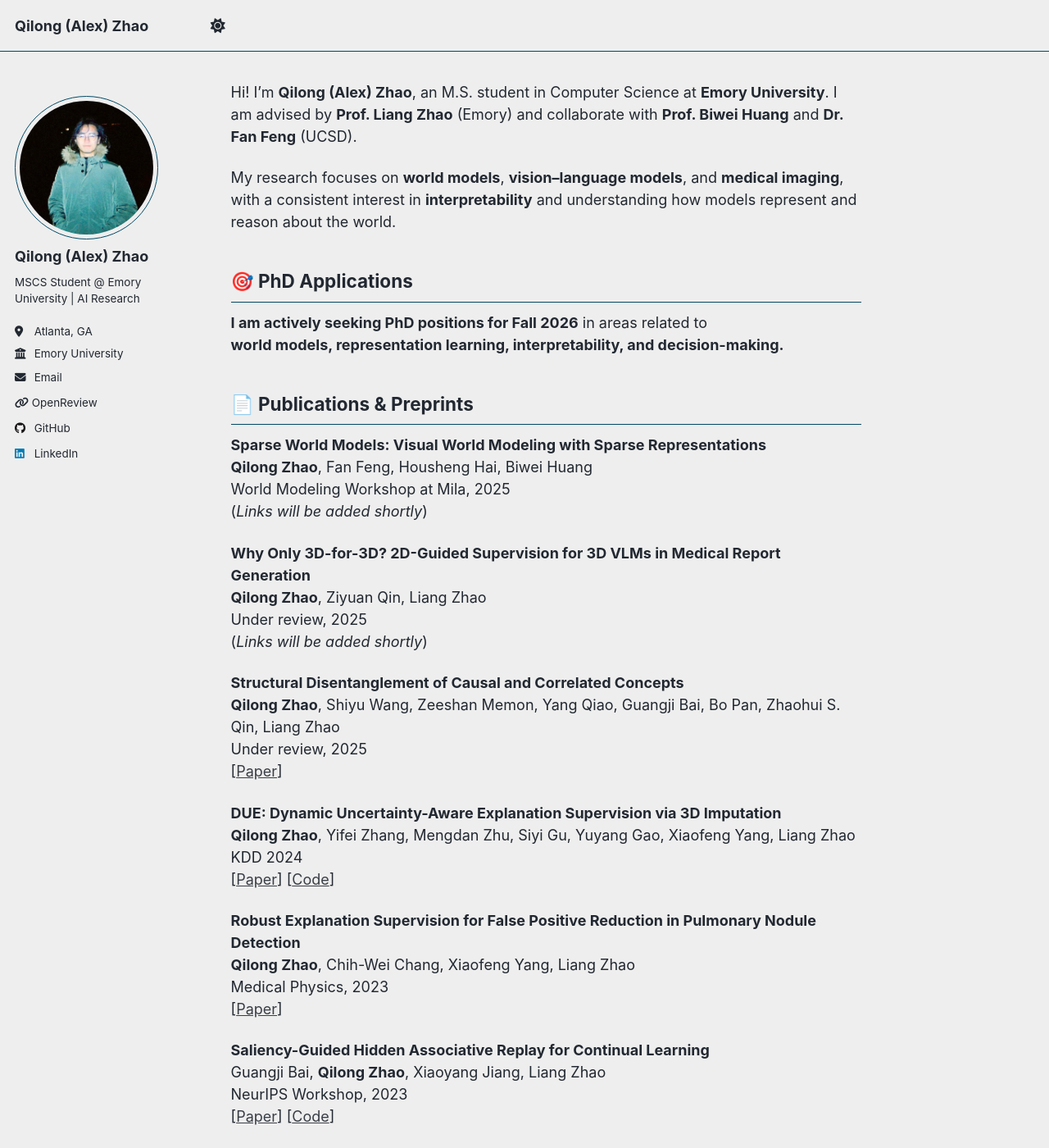
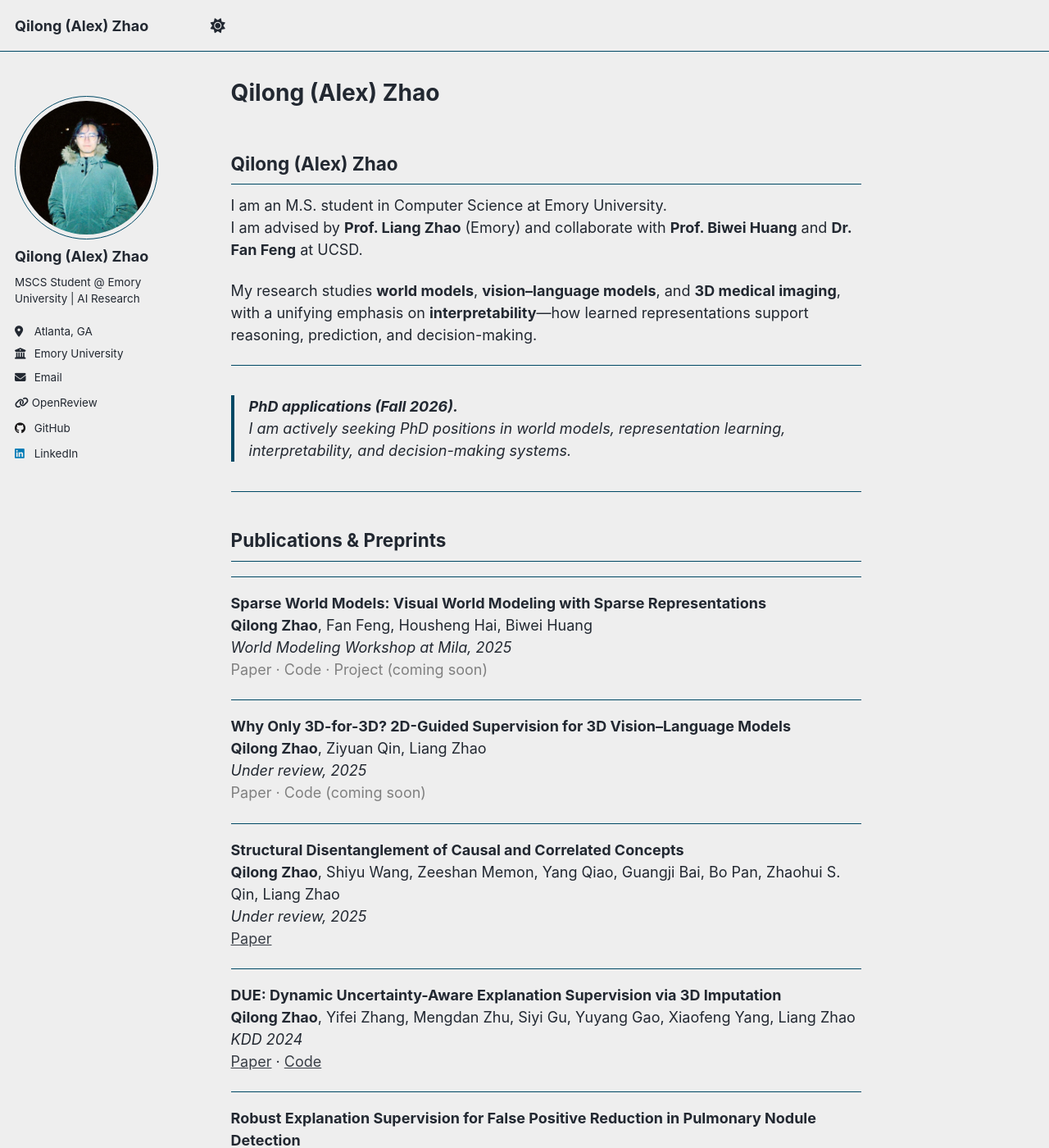
Before and after one commit to AlexQilong/alexqilong.github.io, a Jekyll site: the page built from _pages/about.md, in a window 1280 px wide and 1400 px high. Shown: the whole window at 82% size. Built offline with Jekyll 4.4.1, drawn with Linux system fonts in a browser that asks for light colours; a script that is not in the unit is left out; our own code applies the rules of GitHub Pages for plain Markdown files.

Commit message:
Update about.md

```diff
--- a/_pages/about.md
+++ b/_pages/about.md
@@ -3,49 +3,68 @@
 author_profile: true
 ---
 
-Hi! I'm **Qilong (Alex) Zhao**, an M.S. student in Computer Science at **Emory University**. I am advised by **Prof. Liang Zhao** (Emory) and collaborate with **Prof. Biwei Huang** and **Dr. Fan Feng** (UCSD).
+## Qilong (Alex) Zhao
 
-My research focuses on **world models**, **vision–language models**, and **medical imaging**, with a consistent interest in **interpretability** and understanding how models represent and reason about the world.
+I am an M.S. student in Computer Science at Emory University.
+I am advised by **Prof. Liang Zhao** (Emory) and collaborate with **Prof. Biwei Huang** and **Dr. Fan Feng** at UCSD.
 
-## 🎯 PhD Applications
-**I am actively seeking PhD positions for Fall 2026** in areas related to
-**world models, representation learning, interpretability, and decision-making.**
+My research studies **world models**, **vision–language models**, and **3D medical imaging**, with a unifying emphasis on **interpretability**—how learned representations support reasoning, prediction, and decision-making.
 
+---
 
-## 📄 Publications & Preprints
+> **PhD applications (Fall 2026).**
+> I am actively seeking PhD positions in world models, representation learning, interpretability, and decision-making systems.
 
+---
+
+## Publications & Preprints
+
+---
 
 **Sparse World Models: Visual World Modeling with Sparse Representations**
 **Qilong Zhao**, Fan Feng, Housheng Hai, Biwei Huang
-World Modeling Workshop at Mila, 2025
-(*Links will be added shortly*)
+*World Modeling Workshop at Mila, 2025*
+<span style="color:gray">Paper · Code · Project (coming soon)</span>
 
-**Why Only 3D-for-3D? 2D-Guided Supervision for 3D VLMs in Medical Report Generation**
+---
+
+**Why Only 3D-for-3D? 2D-Guided Supervision for 3D Vision–Language Models**
 **Qilong Zhao**, Ziyuan Qin, Liang Zhao
-Under review, 2025
-(*Links will be added shortly*)
+*Under review, 2025*
+<span style="color:gray">Paper · Code (coming soon)</span>
+
+---
 
 **Structural Disentanglement of Causal and Correlated Concepts**
 **Qilong Zhao**, Shiyu Wang, Zeeshan Memon, Yang Qiao, Guangji Bai, Bo Pan, Zhaohui S. Qin, Liang Zhao
-Under review, 2025
-[[Paper](https://arxiv.org/abs/2405.16219)]
+*Under review, 2025*
+[Paper](https://arxiv.org/abs/2405.16219)
+
+---
 
 **DUE: Dynamic Uncertainty-Aware Explanation Supervision via 3D Imputation**
 **Qilong Zhao**, Yifei Zhang, Mengdan Zhu, Siyi Gu, Yuyang Gao, Xiaofeng Yang, Liang Zhao
-KDD 2024
-[[Paper](https://dl.acm.org/doi/10.1145/3637528.3671641)] [[Code](https://github.com/AlexQilong/DUE)]
+*KDD 2024*
+[Paper](https://dl.acm.org/doi/10.1145/3637528.3671641) ·
+[Code](https://github.com/AlexQilong/DUE)
+
+---
 
 **Robust Explanation Supervision for False Positive Reduction in Pulmonary Nodule Detection**
 **Qilong Zhao**, Chih-Wei Chang, Xiaofeng Yang, Liang Zhao
-Medical Physics, 2023
-[[Paper](https://pubmed.ncbi.nlm.nih.gov/38224306/)]
+*Medical Physics, 2023*
+[Paper](https://pubmed.ncbi.nlm.nih.gov/38224306/)
+
+---
 
 **Saliency-Guided Hidden Associative Replay for Continual Learning**
 Guangji Bai, **Qilong Zhao**, Xiaoyang Jiang, Liang Zhao
-NeurIPS Workshop, 2023
-[[Paper](https://arxiv.org/abs/2310.04334)] [[Code](https://github.com/AlexQilong/AER)]
+*NeurIPS Workshop, 2023*
+[Paper](https://arxiv.org/abs/2310.04334) ·
+[Code](https://github.com/AlexQilong/AER)
 
-
+---
 
 ## Contact
+
 - Email: qilong.zhao@emory.edu
```
